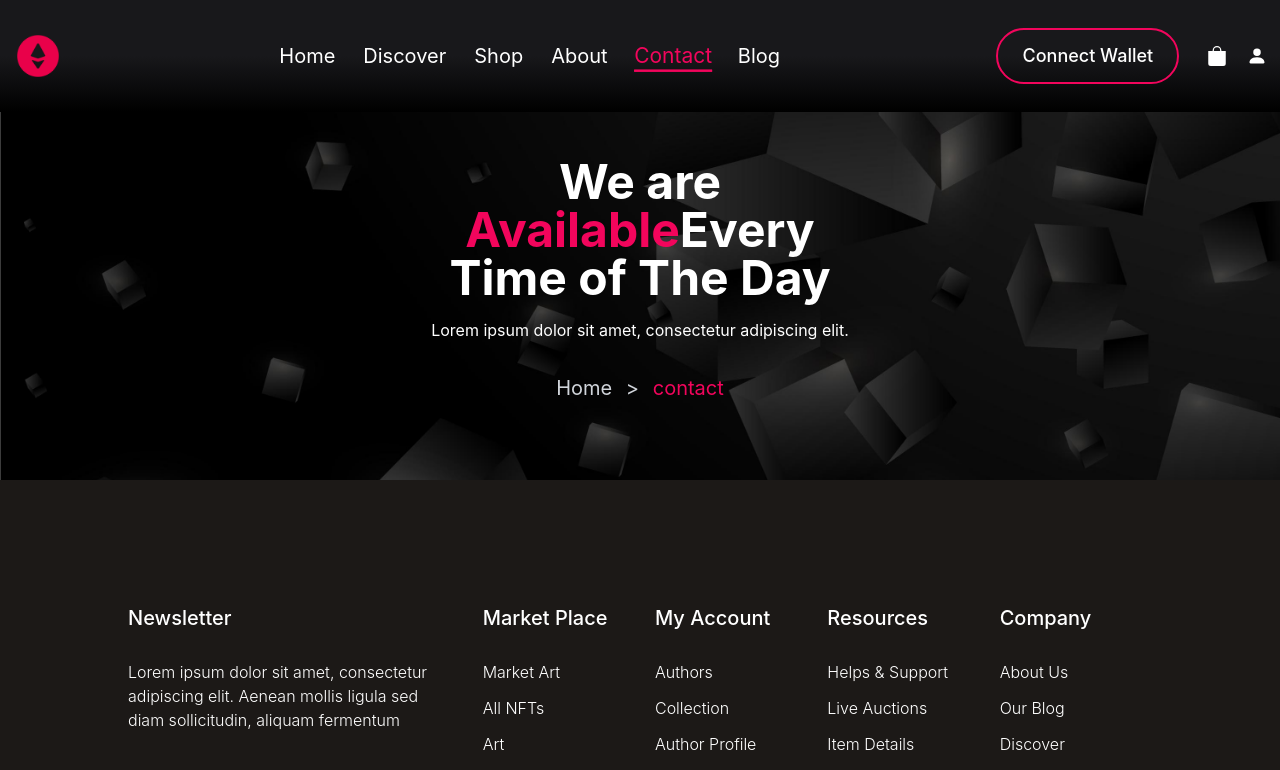
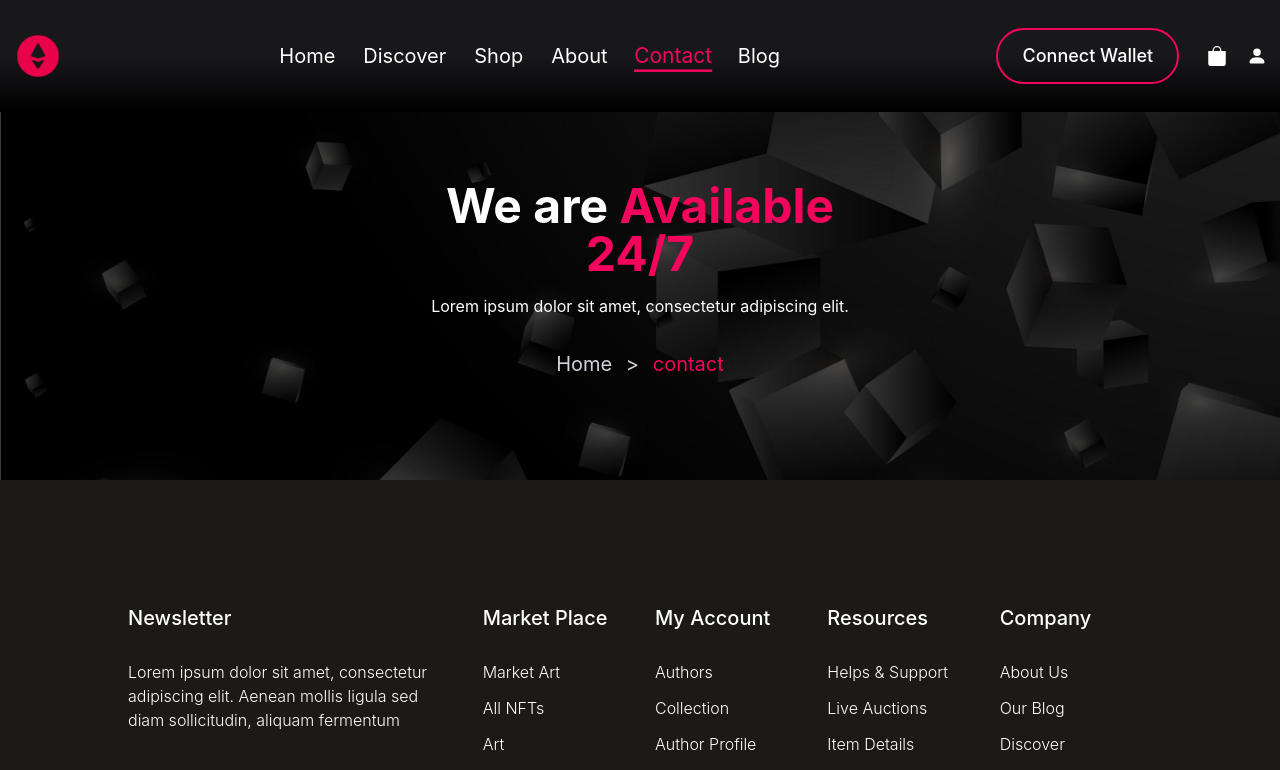
Before and after one commit to mmesomasaint/crypto-templates, a Next.js app: page /templates/cryptex/contact in a window 1280 px wide. Shown: the top 770 px of the page. Built offline with nearby package versions, Linux system fonts and the light colour scheme.

Commit message:
Fix: Edit showcase text

```diff
--- a/pages/templates/cryptex/contact.js
+++ b/pages/templates/cryptex/contact.js
@@ -90,8 +90,7 @@ export default function Home() {
               <div className='flex justify-center items-center h-full'>
                 <div className='w-full h-fit text-center pt-40 md:pt-20 py-16 md:py-0'>
                   <h1 className='block w-[90%] sm:w-[60%] lg:w-[50%] xl:w-[35%] mx-auto text-4xl md:text-5xl font-bold leading-tight text-white mb-4'>
-                    We are <span className='text-primary'>Available</span>
-                    Every Time of The Day
+                    We are <span className='text-primary'>Available 24/7</span>
                   </h1>
                   <p className='block w-[90%] sm:w-[80%] md:w-[70%] lg:w-[50%] xl:w-[40%] mx-auto text-lg md:text-xl lg:text-base font-normal leading-tight text-white mb-8'>
                     Lorem ipsum dolor sit amet, consectetur adipiscing elit.
```
